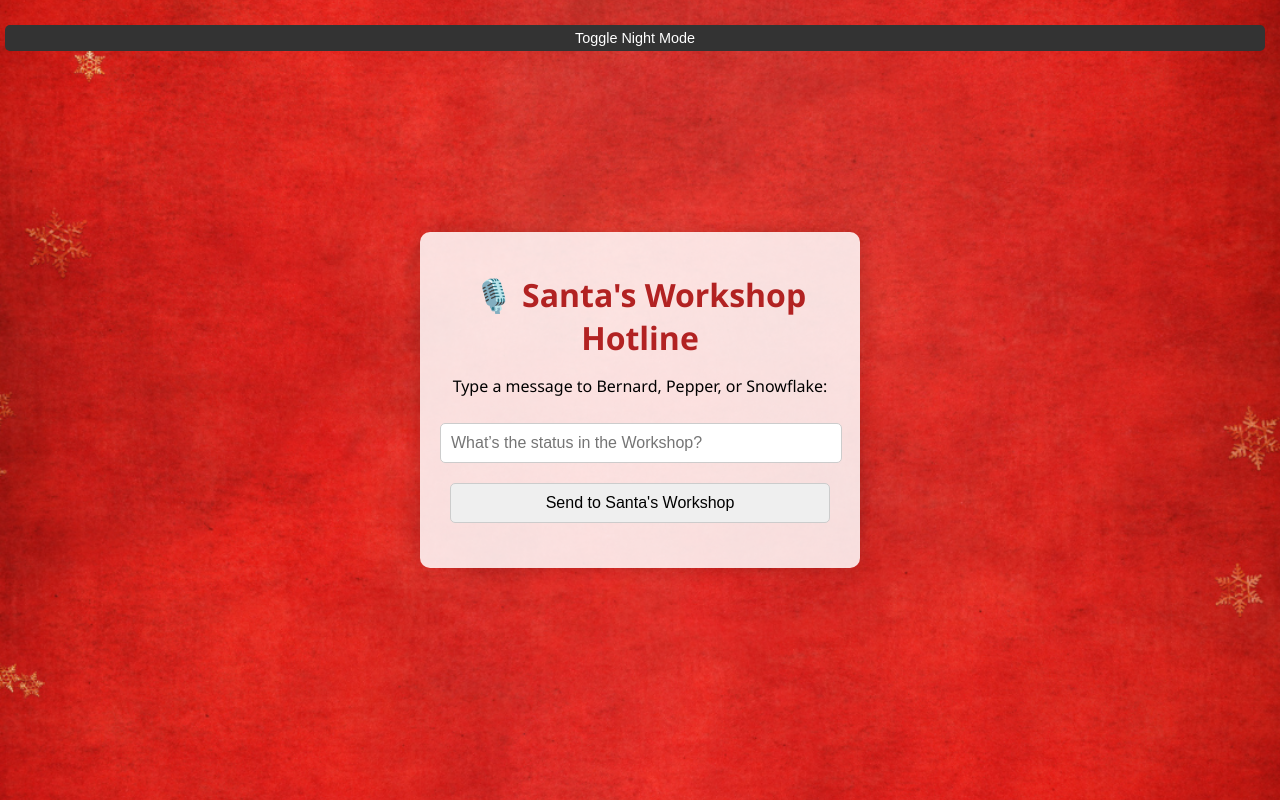
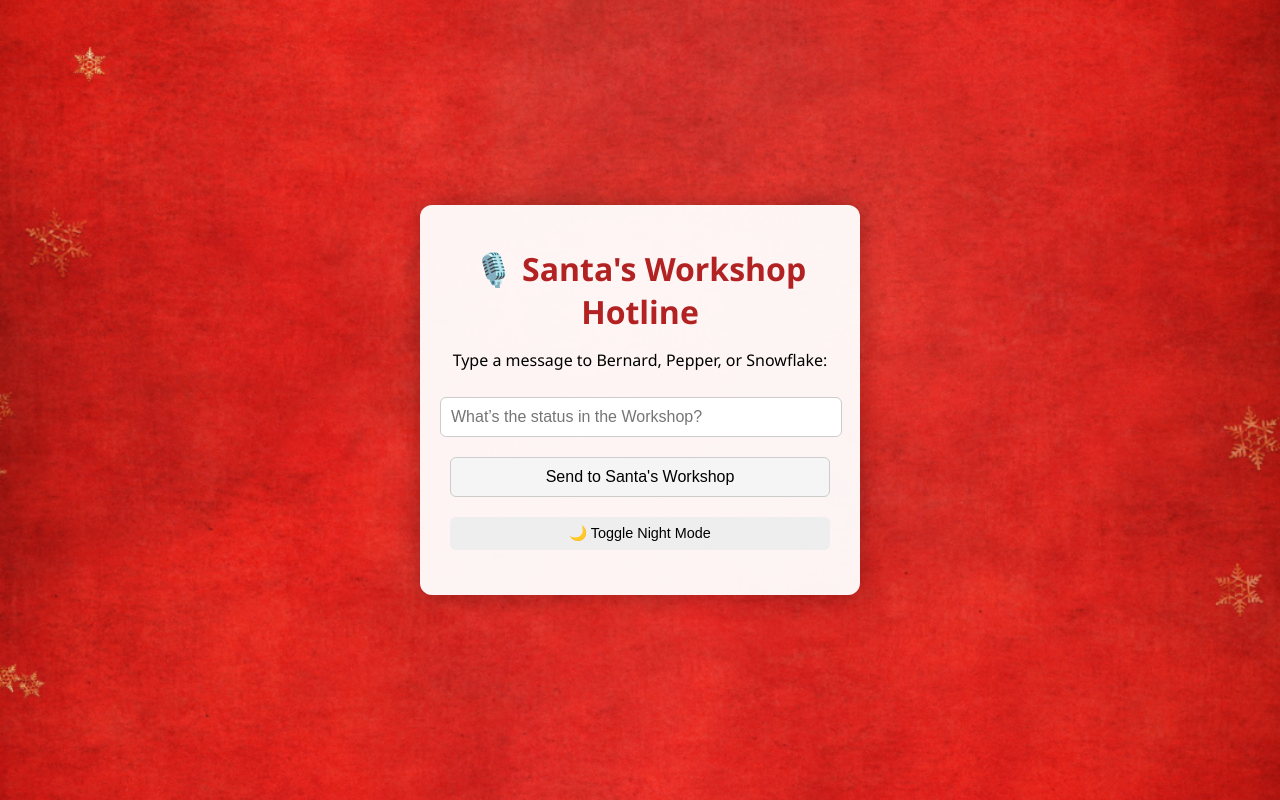
Before and after one commit to redsleigh/bernard-voice, a Flask app: page / in a window 1280 px wide. Run offline with Flask 3, Linux system fonts and the light colour scheme.

Commit message:
Add Night Mode toggle and fix input width

```diff
--- a/templates/index.html
+++ b/templates/index.html
@@ -17,23 +17,31 @@
       align-items: center;
       min-height: 100vh;
       margin: 0;
-      transition: background-color 0.5s, color 0.5s;
+      transition: background-color 0.3s ease;
     }
 
     .container {
-      background-color: rgba(255, 255, 255, 0.85);
+      background-color: rgba(255, 255, 255, 0.95);
       padding: 20px;
-      border-radius: 10px;
-      box-shadow: 0 0 20px rgba(0, 0, 0, 0.2);
-      max-width: 90%;
-      width: 400px;
+      border-radius: 12px;
+      box-shadow: 0 0 25px rgba(0, 0, 0, 0.3);
+      width: 90%;
+      max-width: 400px;
       text-align: center;
-      transition: background-color 0.5s, color 0.5s;
+    }
+
+    .night-mode .container {
+      background-color: rgba(34, 34, 34, 0.95);
+      color: white;
     }
 
     h1 {
       color: #b22222;
-      margin-bottom: 10px;
+      margin-bottom: 0.5em;
+    }
+
+    .night-mode h1 {
+      color: #ff6961;
     }
 
     input, button {
@@ -41,110 +49,81 @@
       font-size: 1em;
       margin: 10px 0;
       width: calc(100% - 20px);
+      border-radius: 6px;
       border: 1px solid #ccc;
-      border-radius: 5px;
+    }
+
+    button {
+      background-color: #f5f5f5;
+      cursor: pointer;
     }
 
     #response {
       margin-top: 15px;
       font-style: italic;
-      color: #2c3e50;
     }
 
-    #toggleMode {
-      position: absolute;
-      top: 15px;
-      right: 15px;
-      padding: 5px 10px;
-      background: #333;
-      color: white;
+    .toggle-button {
+      margin-top: 10px;
+      font-size: 0.9em;
+      cursor: pointer;
+      background-color: #eee;
       border: none;
-      border-radius: 5px;
-      cursor: pointer;
-      font-size: 0.9em;
+      padding: 8px 12px;
     }
 
-    /* Night Mode Styling */
-    body.night-mode {
-      background-color: #1e1e1e;
-      background-image: none;
+    .night-mode .toggle-button {
+      background-color: #444;
       color: white;
-    }
-
-    body.night-mode .container {
-      background-color: rgba(40, 40, 40, 0.9);
-      color: white;
-    }
-
-    body.night-mode #response {
-      color: #ffffff;
-    }
-
-    body.night-mode input, body.night-mode button {
-      background-color: #2c2c2c;
-      color: white;
-      border: 1px solid #555;
-    }
-
-    @media (max-width: 500px) {
-      .container {
-        width: 90%;
-        padding: 15px;
-      }
     }
   </style>
 </head>
 <body>
-  <button id="toggleMode" onclick="toggleMode()">Toggle Night Mode</button>
-
   <div class="container">
     <h1>🎙️ Santa's Workshop Hotline</h1>
     <p>Type a message to Bernard, Pepper, or Snowflake:</p>
 
     <input type="text" id="userInput" placeholder="What’s the status in the Workshop?" />
     <button onclick="sendMessage()">Send to Santa's Workshop</button>
+    <button class="toggle-button" onclick="toggleNightMode()">🌙 Toggle Night Mode</button>
 
     <div id="response"></div>
   </div>
 
   <script>
-    function toggleMode() {
-      document.body.classList.toggle("night-mode");
+    function toggleNightMode() {
+      document.body.classList.toggle('night-mode');
     }
 
     async function sendMessage() {
-      const inputBox = document.getElementById("userInput");
-      const input = inputBox.value.trim();
-      if (!input) return;
+      const inputEl = document.getElementById("userInput");
+      const text = inputEl.value.trim();
+      const responseEl = document.getElementById("response");
+      if (!text) return;
 
-      const responseDiv = document.getElementById("response");
-      responseDiv.textContent = "🎧 Working on it...";
-      inputBox.disabled = true;
+      responseEl.textContent = "🎧 Working on it...";
 
       try {
         const response = await fetch("/generate", {
           method: "POST",
-          headers: {
-            "Content-Type": "application/json"
-          },
-          body: JSON.stringify({ text: input })
+          headers: { "Content-Type": "application/json" },
+          body: JSON.stringify({ text })
         });
 
-        const result = await response.json();
-        if (!response.ok) throw new Error(result.error || "Server error");
+        const data = await response.json();
+        if (!response.ok) throw new Error(data.error || "Server error");
 
-        const voiceText = result.response;
-        responseDiv.textContent = voiceText;
-
-        const synth = window.speechSynthesis;
-        synth.speak(new SpeechSynthesisUtterance(voiceText));
+        const voiceText = data.response;
+        responseEl.textContent = "🔊 Bernard is speaking...";
+        const utterance = new SpeechSynthesisUtterance(voiceText);
+        utterance.onend = () => {
+          responseEl.textContent = "";
+        };
+        window.speechSynthesis.speak(utterance);
+        inputEl.value = "";
       } catch (err) {
         console.error(err);
-        responseDiv.textContent = "❌ Something went wrong.";
-      } finally {
-        inputBox.value = "";
-        inputBox.disabled = false;
-        inputBox.focus();
+        responseEl.textContent = "❌ Something went wrong.";
       }
     }
   </script>
```
